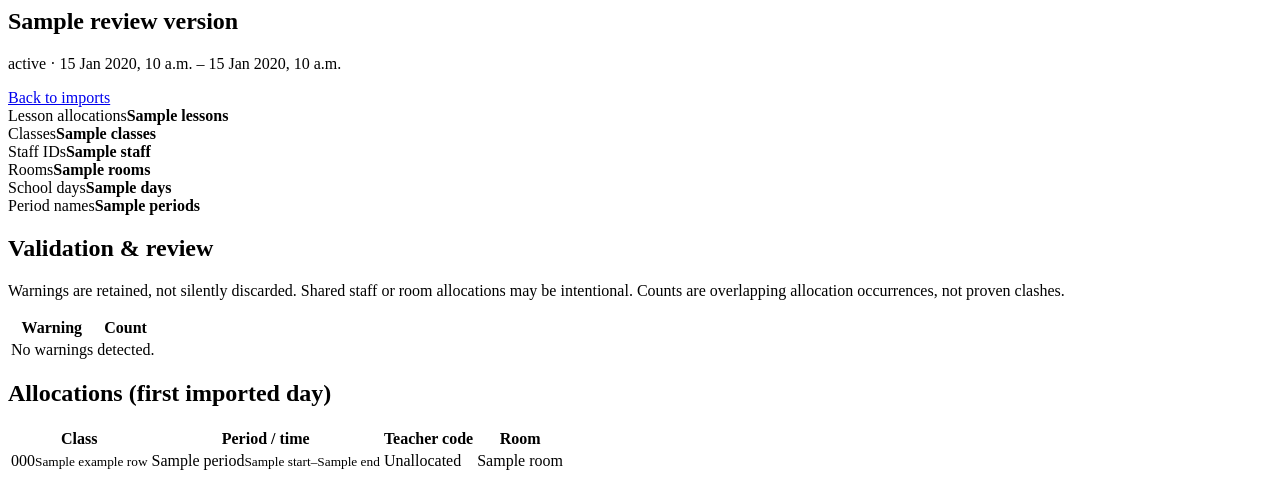
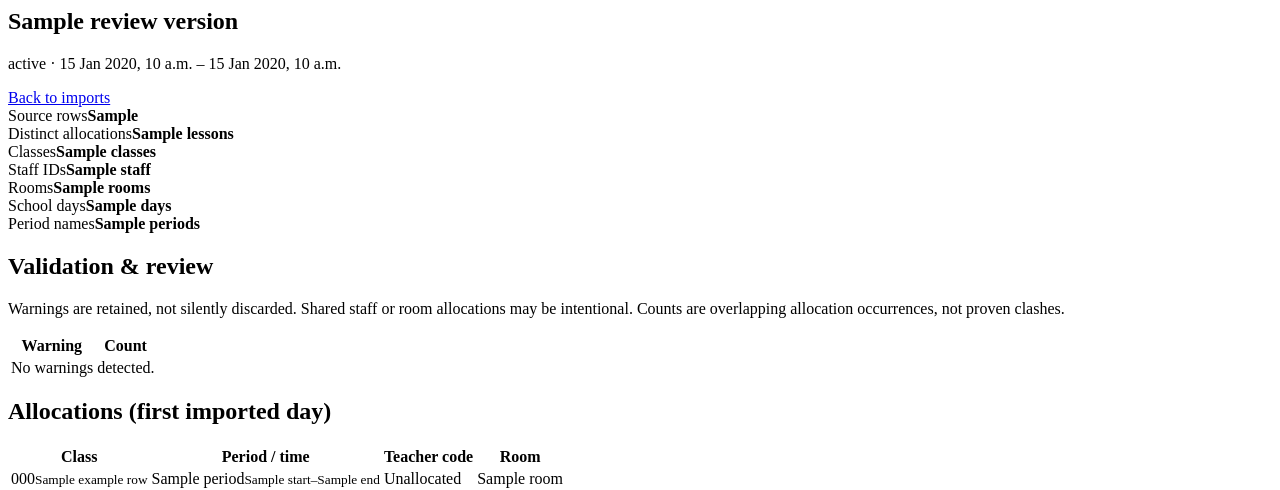
Before and after one commit to kkieren999/RollFlow, a Django app: template templates/oneschool_module.html in a window 1280 px wide. Shown: the top 490 px of the page. Run offline with Django 5.2, Linux system fonts and the light colour scheme; the template is opened without the code that fills it: most values are stand-ins (such as "Sample title", 1, 10 or a date in 2020); parts of the project's set-up code (start-up, migrations or seed data) failed here and were passed over.

Commit message:
Show source rows separately from distinct allocations

```diff
--- a/templates/oneschool_module.html
+++ b/templates/oneschool_module.html
@@ -1,6 +1,6 @@
 {% if review_version %}
 <section class="panel"><div class="panel-head"><div><h2>{{ review_version.name }}</h2><p>{{ review_version.get_status_display }} · {{ review_version.summary.first_date }} – {{ review_version.summary.last_date }}</p></div><a class="btn" href="{% url 'oneschool-centre' %}">Back to imports</a></div></section>
-<div class="kpis"><article class="kpi"><span>Lesson allocations</span><strong>{{ review_version.summary.lessons }}</strong></article><article class="kpi"><span>Classes</span><strong>{{ review_version.summary.classes }}</strong></article><article class="kpi"><span>Staff IDs</span><strong>{{ review_version.summary.staff }}</strong></article><article class="kpi"><span>Rooms</span><strong>{{ review_version.summary.rooms }}</strong></article><article class="kpi"><span>School days</span><strong>{{ review_version.summary.days }}</strong></article><article class="kpi"><span>Period names</span><strong>{{ review_version.summary.periods }}</strong></article></div>
+<div class="kpis">{% if review_version.summary.source_rows %}<article class="kpi"><span>Source rows</span><strong>{{ review_version.summary.source_rows }}</strong></article>{% endif %}<article class="kpi"><span>Distinct allocations</span><strong>{{ review_version.summary.lessons }}</strong></article><article class="kpi"><span>Classes</span><strong>{{ review_version.summary.classes }}</strong></article><article class="kpi"><span>Staff IDs</span><strong>{{ review_version.summary.staff }}</strong></article><article class="kpi"><span>Rooms</span><strong>{{ review_version.summary.rooms }}</strong></article><article class="kpi"><span>School days</span><strong>{{ review_version.summary.days }}</strong></article><article class="kpi"><span>Period names</span><strong>{{ review_version.summary.periods }}</strong></article></div>
 <section class="panel"><h2>Validation & review</h2><p>Warnings are retained, not silently discarded. Shared staff or room allocations may be intentional. Counts are overlapping allocation occurrences, not proven clashes.</p><div class="table-wrap"><table><thead><tr><th>Warning</th><th>Count</th></tr></thead><tbody>{% for key,count in review_version.summary.warnings.items %}<tr><td>{{ key }}</td><td>{{ count }}</td></tr>{% empty %}<tr><td colspan="2">No warnings detected.</td></tr>{% endfor %}</tbody></table></div><h2 style="margin-top:18px">Allocations (first imported day)</h2><div class="table-wrap"><table><thead><tr><th>Class</th><th>Period / time</th><th>Teacher code</th><th>Room</th></tr></thead><tbody>{% for r in example_rows %}<tr><td>{{ r.code }}<small>{{ r.subject }}</small></td><td>{{ r.period }}<small>{{ r.start }}–{{ r.end }}</small></td><td>{{ r.staff_code|default:"Unallocated" }}</td><td>{{ r.room|default:"Unallocated" }}</td></tr>{% endfor %}</tbody></table></div></section>
 <section class="panel"><h2>Publish timetable</h2>{% if review_version.status == "published" %}<p>This is the current published import.</p><a class="btn primary" href="{% url 'management-master' %}?date={{ review_version.summary.first_date }}">Open Master Timetable</a>{% else %}<p>Publishing replaces the entire current imported schedule, not individual rows. Dates absent from this snapshot will show no imported lessons. Existing manual planning and attendance data are untouched. {% if published %}Current version: {{ published.name }} ({{ published.summary.first_date }} – {{ published.summary.last_date }}).{% endif %}</p><form method="post" action="{% url 'oneschool-publish' pk=review_version.pk %}">{% csrf_token %}<label><input type="checkbox" name="ack" value="yes" required> I have reviewed the date range and warnings, and approve replacing the published imported schedule.</label><div class="form-actions"><button class="btn primary">Publish version</button></div></form>{% endif %}</section>
 {% else %}
```
